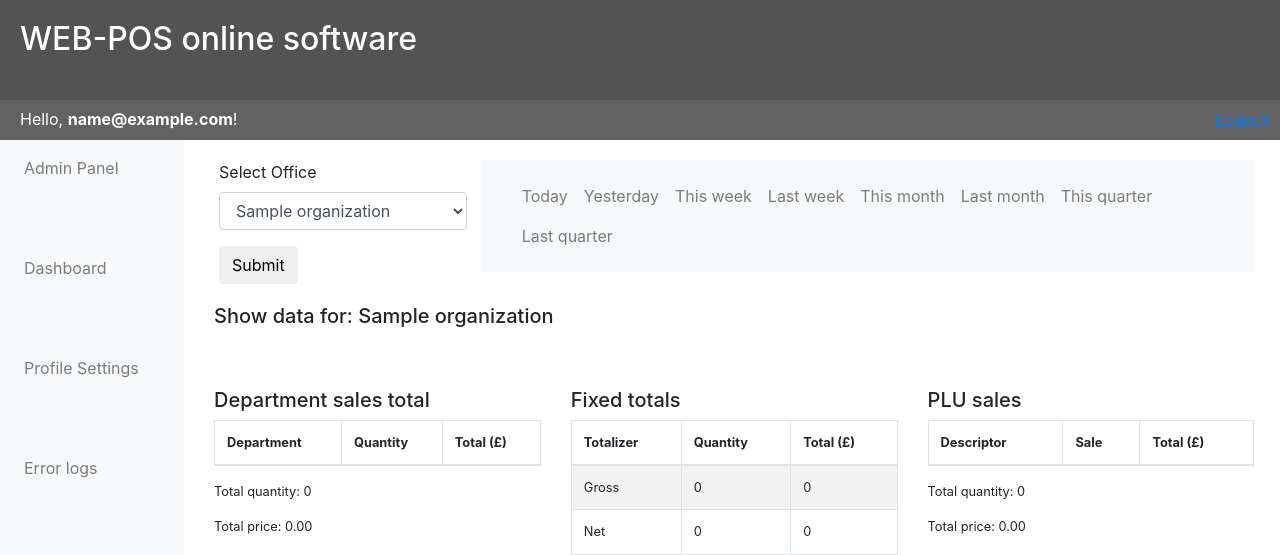
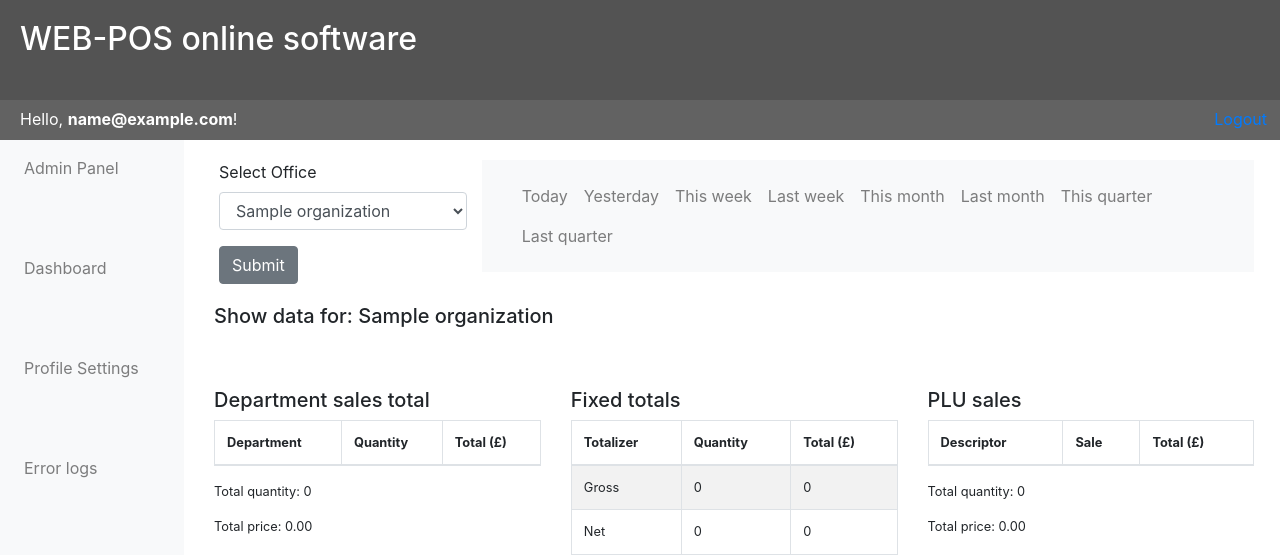
Before and after one commit to sah1l/flask-dashboard, a Flask app: page /dashboard/1 in a window 1280 px wide. Shown: the top 555 px of the page. Run offline with Flask 2, Linux system fonts and the light colour scheme; a user stored in the database is signed in; tables that the repository leaves empty hold one stand-in row (values such as "Sample post"); lists and menus that the app fills with data are empty; some libraries are stand-ins or nearby versions.

Commit message:
Changed button status for choosing organizations

```diff
--- a/app/templates/stats/base.html
+++ b/app/templates/stats/base.html
@@ -14,7 +14,7 @@
                         {{ form.organization.label }}
                         {{ form.organization(class="form-control", id="select-organization") }}
                     </div>
-                    {{ form.submit(class="btn") }}
+                    {{ form.submit(class="btn btn-secondary") }}
                 </form>
             </div>
 
```
